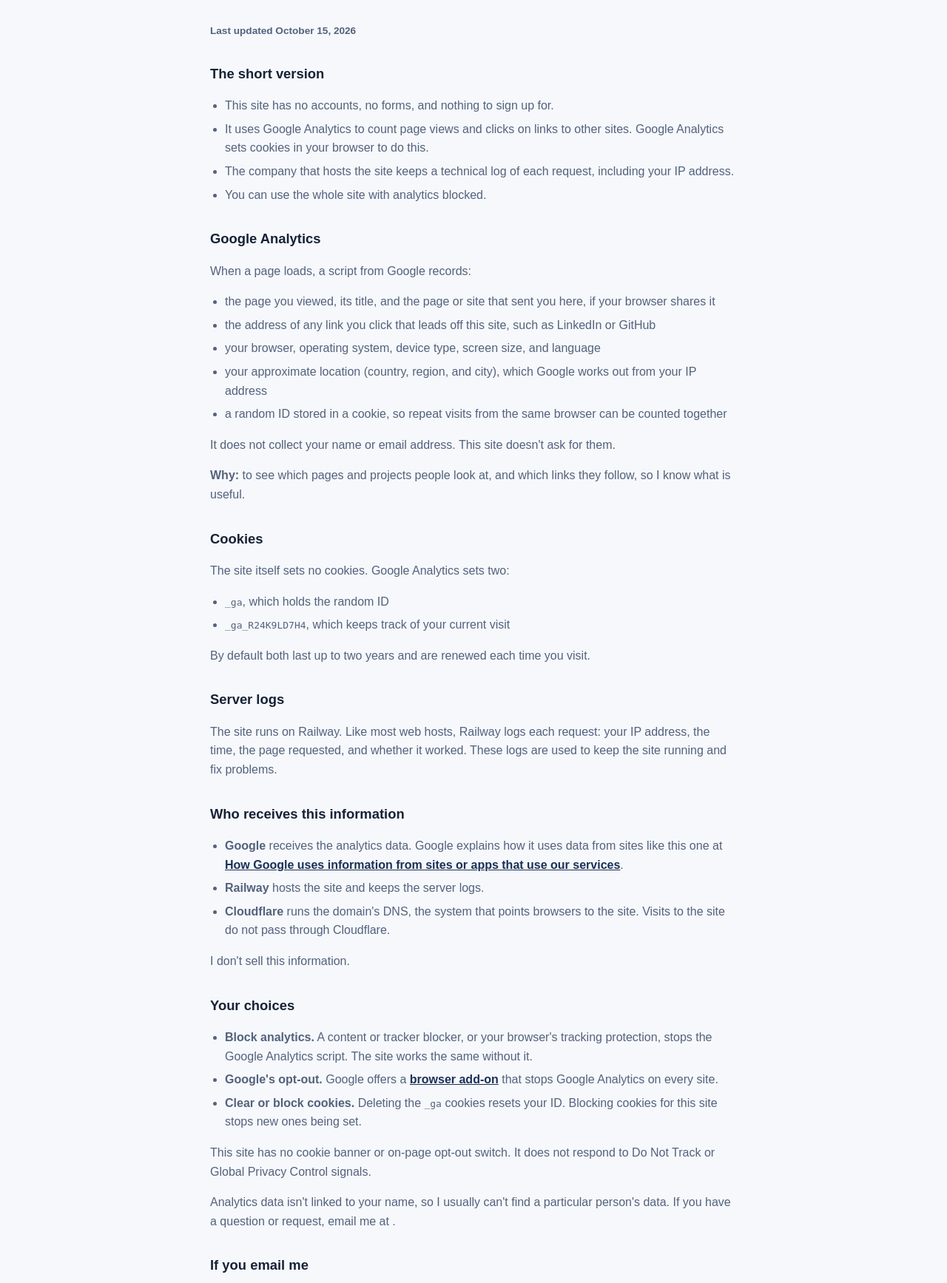
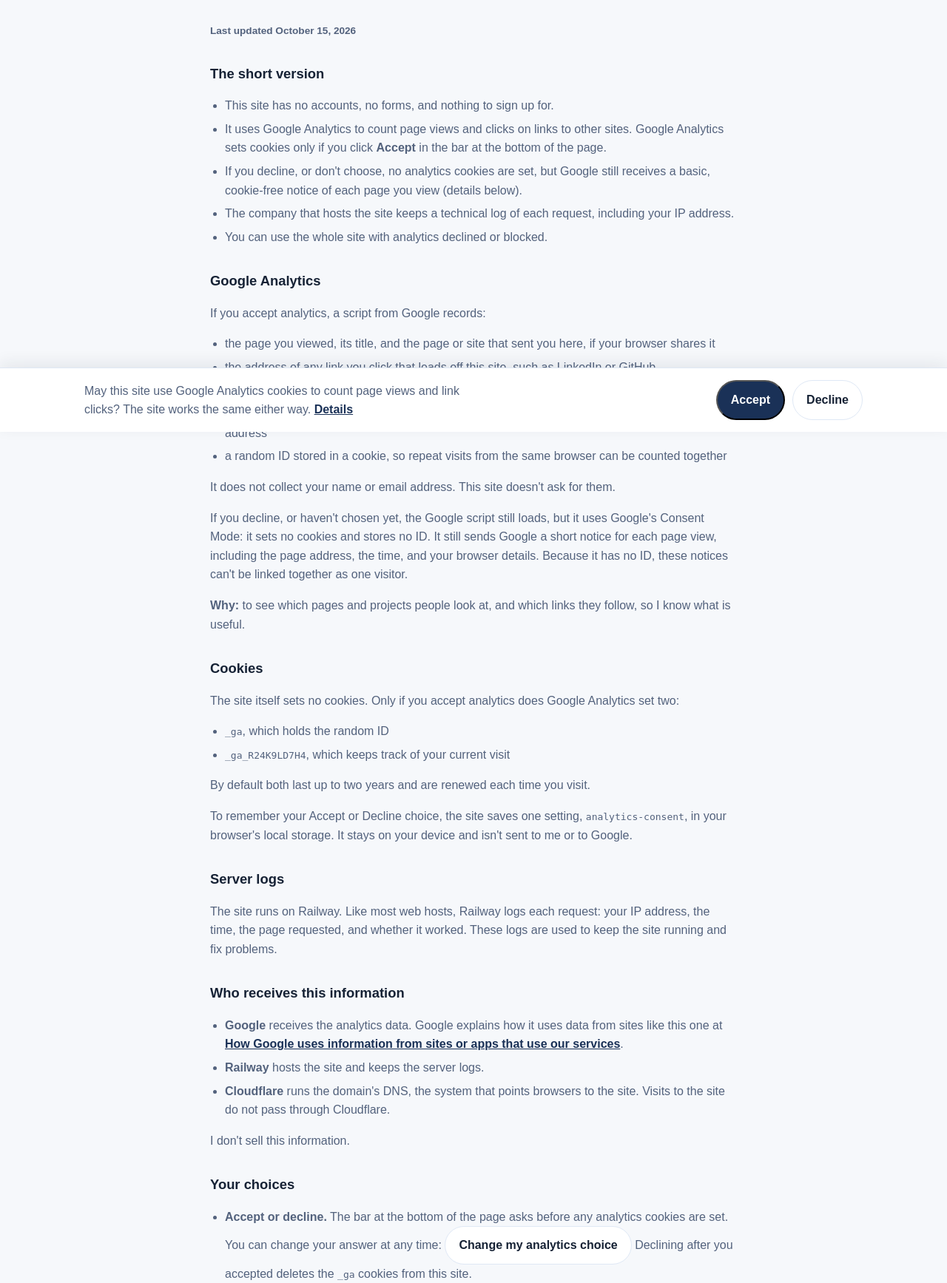
Before and after one commit to chelseahuang11/career-platform, a FastAPI app: template src/career_platform/templates/privacy.html in a window 1280 px wide. Shown: the part 216-1951 px from the top of the page at 74% size. Run offline with FastAPI, Linux system fonts and the light colour scheme; the template is opened without the code that fills it, so the values that code supplies are empty; some libraries are stand-ins or nearby versions.

Commit message:
Ask for analytics consent before GA4 sets cookies
Consent Mode starts with analytics denied; a bottom bar records Accept or
Decline, and the Privacy page explains it and lets visitors change their
choice. The tag now sits immediately after <head>.

Co-Authored-By: Claude Opus 5.5 (1M context) <noreply@anthropic.com>

```diff
--- a/src/career_platform/static/css/styles.css
+++ b/src/career_platform/static/css/styles.css
@@ -78,6 +78,16 @@ h2 { margin: 10px 0 0; color: var(--muted); font-size: clamp(1.3rem, 2vw, 1.8rem
 .updated { margin: 0; color: var(--muted); font-size: .85rem; font-weight: 600; }
 .site-footer { border-top: 1px solid var(--line); background: white; padding: 20px 0; font-size: .9rem; }
 .site-footer a { color: var(--muted); font-weight: 600; }
+.consent-bar { position: fixed; left: 0; right: 0; bottom: 0; background: white; border-top: 1px solid var(--line); box-shadow: 0 -6px 20px rgba(22, 34, 53, .08); padding: 16px 0; }
+.consent-bar[hidden] { display: none; }
+.consent-inner { display: flex; align-items: center; justify-content: space-between; gap: 20px; }
+.consent-inner p { margin: 0; color: var(--muted); max-width: 62ch; }
+.consent-inner a { color: var(--primary); font-weight: 700; }
+.consent-actions { display: flex; gap: 10px; flex-shrink: 0; }
+button.button { font: inherit; font-weight: 700; cursor: pointer; }
+@media (max-width: 600px) {
+  .consent-inner { flex-direction: column; align-items: flex-start; }
+}
 @media (max-width: 600px) {
   .nav { flex-direction: column; justify-content: center; padding: 12px 0; }
   nav { gap: 10px; }
--- a/src/career_platform/templates/base.html
+++ b/src/career_platform/templates/base.html
@@ -1,17 +1,29 @@
 <!DOCTYPE html>
 <html lang="en">
   <head>
-    <meta charset="UTF-8" />
-    <meta name="viewport" content="width=device-width, initial-scale=1.0" />
     <!-- Google tag (gtag.js). Every page extends this template, so it loads once per page. -->
     <script async src="https://www.googletagmanager.com/gtag/js?id=G-R24K9LD7H4"></script>
     <script>
       window.dataLayer = window.dataLayer || [];
       function gtag(){dataLayer.push(arguments);}
+      // Consent Mode: no analytics cookies until the visitor accepts in the consent bar.
+      gtag('consent', 'default', {
+        analytics_storage: 'denied',
+        ad_storage: 'denied',
+        ad_user_data: 'denied',
+        ad_personalization: 'denied'
+      });
+      try {
+        if (localStorage.getItem('analytics-consent') === 'granted') {
+          gtag('consent', 'update', {analytics_storage: 'granted'});
+        }
+      } catch (e) {}
       gtag('js', new Date());
 
       gtag('config', 'G-R24K9LD7H4');
     </script>
+    <meta charset="UTF-8" />
+    <meta name="viewport" content="width=device-width, initial-scale=1.0" />
     <title>{% block title %}Career Platform{% endblock %}</title>
     <link rel="stylesheet" href="{{ url_for('static', path='/css/styles.css') }}" />
   </head>
@@ -36,5 +48,56 @@
         <a href="/privacy">Privacy</a>
       </div>
     </footer>
+
+    <div class="consent-bar" role="region" aria-label="Analytics choice" hidden>
+      <div class="container consent-inner">
+        <p>
+          May this site use Google Analytics cookies to count page views and link clicks?
+          The site works the same either way. <a href="/privacy">Details</a>
+        </p>
+        <div class="consent-actions">
+          <button type="button" class="button primary" data-consent="granted">Accept</button>
+          <button type="button" class="button secondary" data-consent="denied">Decline</button>
+        </div>
+      </div>
+    </div>
+    <script>
+      (function () {
+        var bar = document.querySelector('.consent-bar');
+
+        function stored() {
+          try { return localStorage.getItem('analytics-consent'); } catch (e) { return null; }
+        }
+
+        // Analytics cookies are set on the bare domain, so clear them there and on this host.
+        function clearAnalyticsCookies() {
+          var host = location.hostname.replace(/^www\./, '');
+          document.cookie.split(';').forEach(function (cookie) {
+            var name = cookie.split('=')[0].trim();
+            if (name === '_ga' || name.indexOf('_ga_') === 0) {
+              var expired = name + '=; expires=Thu, 01 Jan 1970 00:00:00 GMT; path=/';
+              document.cookie = expired;
+              document.cookie = expired + '; domain=.' + host;
+            }
+          });
+        }
+
+        function choose(choice) {
+          try { localStorage.setItem('analytics-consent', choice); } catch (e) {}
+          gtag('consent', 'update', {analytics_storage: choice});
+          if (choice === 'denied') clearAnalyticsCookies();
+          bar.hidden = true;
+        }
+
+        document.querySelectorAll('[data-consent]').forEach(function (button) {
+          button.addEventListener('click', function () { choose(button.dataset.consent); });
+        });
+        document.querySelectorAll('[data-consent-reset]').forEach(function (button) {
+          button.addEventListener('click', function () { bar.hidden = false; });
+        });
+
+        if (stored() === null) bar.hidden = false;
+      })();
+    </script>
   </body>
 </html>
--- a/src/career_platform/templates/privacy.html
+++ b/src/career_platform/templates/privacy.html
@@ -18,13 +18,15 @@
     <ul>
       <li>This site has no accounts, no forms, and nothing to sign up for.</li>
       <li>It uses Google Analytics to count page views and clicks on links to other sites.
-        Google Analytics sets cookies in your browser to do this.</li>
+        Google Analytics sets cookies only if you click <strong>Accept</strong> in the bar at the bottom of the page.</li>
+      <li>If you decline, or don't choose, no analytics cookies are set, but Google still receives a basic,
+        cookie-free notice of each page you view (details below).</li>
       <li>The company that hosts the site keeps a technical log of each request, including your IP address.</li>
-      <li>You can use the whole site with analytics blocked.</li>
+      <li>You can use the whole site with analytics declined or blocked.</li>
     </ul>
 
     <h4>Google Analytics</h4>
-    <p>When a page loads, a script from Google records:</p>
+    <p>If you accept analytics, a script from Google records:</p>
     <ul>
       <li>the page you viewed, its title, and the page or site that sent you here, if your browser shares it</li>
       <li>the address of any link you click that leads off this site, such as LinkedIn or GitHub</li>
@@ -36,17 +38,27 @@
       It does not collect your name or email address. This site doesn't ask for them.
     </p>
     <p>
+      If you decline, or haven't chosen yet, the Google script still loads, but it uses Google's
+      Consent Mode: it sets no cookies and stores no ID. It still sends Google a short notice for each
+      page view, including the page address, the time, and your browser details. Because it has no ID,
+      these notices can't be linked together as one visitor.
+    </p>
+    <p>
       <strong>Why:</strong> to see which pages and projects people look at, and which links they follow,
       so I know what is useful.
     </p>
 
     <h4>Cookies</h4>
-    <p>The site itself sets no cookies. Google Analytics sets two:</p>
+    <p>The site itself sets no cookies. Only if you accept analytics does Google Analytics set two:</p>
     <ul>
       <li><code>_ga</code>, which holds the random ID</li>
       <li><code>_ga_R24K9LD7H4</code>, which keeps track of your current visit</li>
     </ul>
     <p>By default both last up to two years and are renewed each time you visit.</p>
+    <p>
+      To remember your Accept or Decline choice, the site saves one setting, <code>analytics-consent</code>,
+      in your browser's local storage. It stays on your device and isn't sent to me or to Google.
+    </p>
 
     <h4>Server logs</h4>
     <p>
@@ -66,8 +78,12 @@
 
     <h4>Your choices</h4>
     <ul>
+      <li><strong>Accept or decline.</strong> The bar at the bottom of the page asks before any analytics
+        cookies are set. You can change your answer at any time:
+        <button type="button" class="button secondary" data-consent-reset>Change my analytics choice</button>
+        Declining after you accepted deletes the <code>_ga</code> cookies from this site.</li>
       <li><strong>Block analytics.</strong> A content or tracker blocker, or your browser's tracking protection,
-        stops the Google Analytics script. The site works the same without it.</li>
+        stops the Google Analytics script completely, including the cookie-free notices. The site works the same without it.</li>
       <li><strong>Google's opt-out.</strong> Google offers a
         <a href="https://tools.google.com/dlpage/gaoptout" target="_blank" rel="noreferrer">browser add-on</a>
         that stops Google Analytics on every site.</li>
@@ -75,8 +91,9 @@
         Blocking cookies for this site stops new ones being set.</li>
     </ul>
     <p>
-      This site has no cookie banner or on-page opt-out switch. It does not respond to Do Not Track
-      or Global Privacy Control signals.
+      The site does not respond to Do Not Track or Global Privacy Control signals. Use the Accept or
+      Decline buttons instead. If your browser blocks local storage, the site can't remember your choice,
+      so the bar will ask again on each page.
     </p>
     <p>
       Analytics data isn't linked to your name, so I usually can't find a particular person's data.
```
Also changed, not shown: tests/test_app.py (+13 -0 lines).
